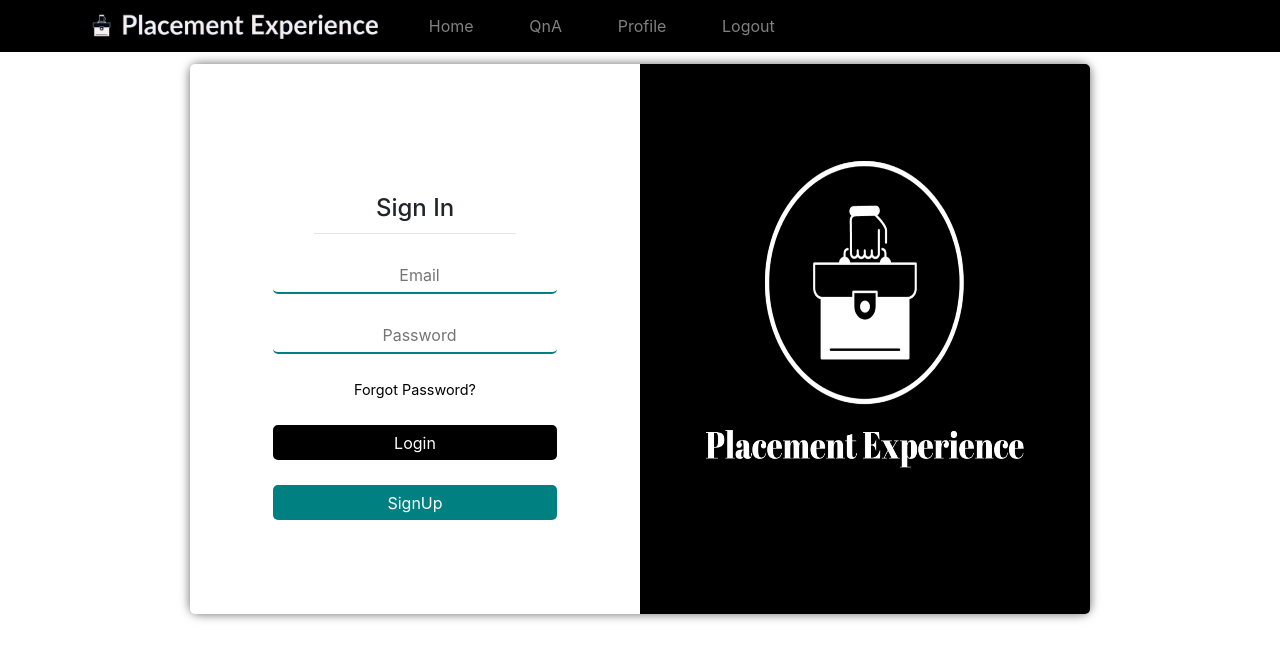
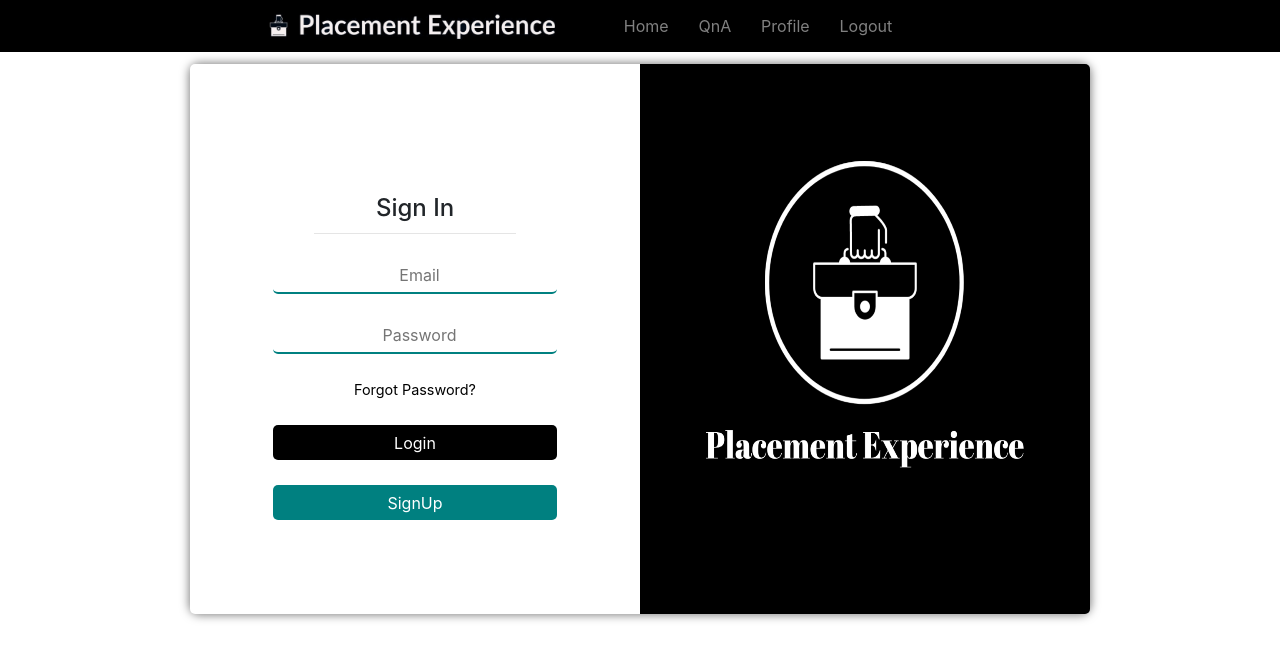
Before and after one commit to mello369/PW-2, a React (Create React App) app: page /login in a window 1280 px wide. Shown: the top 660 px of the page. Built offline with nearby package versions, Linux system fonts and the light colour scheme; the HTML template or start-up script is replaced by a standard one.

Commit message:
updated userId

```diff
--- a/src/components/Answers/ashare/ashareForm/ashareForm.js
+++ b/src/components/Answers/ashare/ashareForm/ashareForm.js
@@ -6,7 +6,7 @@ import {useState,useEffect} from 'react';
 export default function ShareForm({question_id}) {
 //
     // const { question_id } = useParams();
-    const id=8;
+    const id=localStorage.getItem('userId');
     const url="http://localhost:3001/answerSubmit";
     const [data,setData]=useState({
       user_id:id,
--- a/src/components/NavBar/NavBar.css
+++ b/src/components/NavBar/NavBar.css
@@ -4,9 +4,17 @@
     height: 100%!important;
     box-shadow: 0 0 0 0 rgb(0,0,0,0);
     margin: auto!important;
+   padding-left: 15%;
+}
+/* .nav-container{
+    flex-direction: row;
+    display: flex;
+    background-color: black;
 
+    margin: auto;
+    margin-left: 15%;
 
-}
+} */
 .NavBarMain{
     background-color: black;
     margin: auto;
@@ -26,11 +34,15 @@
     width: 300px;
     margin-top: 5px;
     margin-bottom: 5px;
+
 }
 .NavBarMain .navbar-nav{
 
    /* margin-right: 0;*/
-   width: 100%;
+   width: 50%;
+
+   padding-left: 5%;
+
 }
 .NavBarMain .buttons
 {
@@ -61,6 +73,7 @@
         width:96%;
         margin-left: 2%;
         margin-right: 2%;
+        padding-left: 0;
     }
     .NavBarMain button{
         margin-right: 10px!important;
@@ -69,6 +82,9 @@
 @media screen and (max-width:360px){
     .NavBarMain img{
         width: 150px;
+    }
+    .NavBarMain .container{
+        padding-left: 0;
     }
     .NavBarMain button{
         width: 25px!important;
--- a/src/components/NavBar/NavBar.js
+++ b/src/components/NavBar/NavBar.js
@@ -31,6 +31,7 @@ function NavigavtionBar()
     <Nav.Link href="/login" onClick={logout} className='buttons'>Logout</Nav.Link>
     </Nav>
   </Navbar.Collapse>
+
   </Container>
 </Navbar>
 )
--- a/src/components/QnA/Ask/AskForm/AskForm.js
+++ b/src/components/QnA/Ask/AskForm/AskForm.js
@@ -4,7 +4,7 @@ import Axios from 'axios';
 import {useState,useEffect} from 'react';
 export default function AskForm() {
 //
-    const id=8;
+    const id=localStorage.getItem('userId');
     const url="http://localhost:3001/ask-submit";
     const [data,setData]=useState({
       user_id:id,
```
